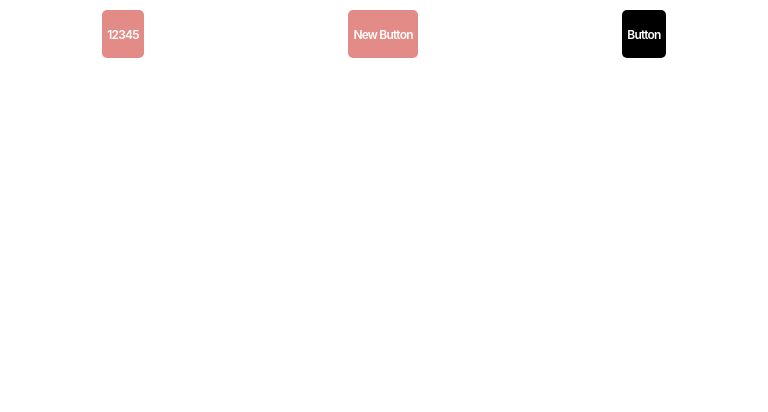
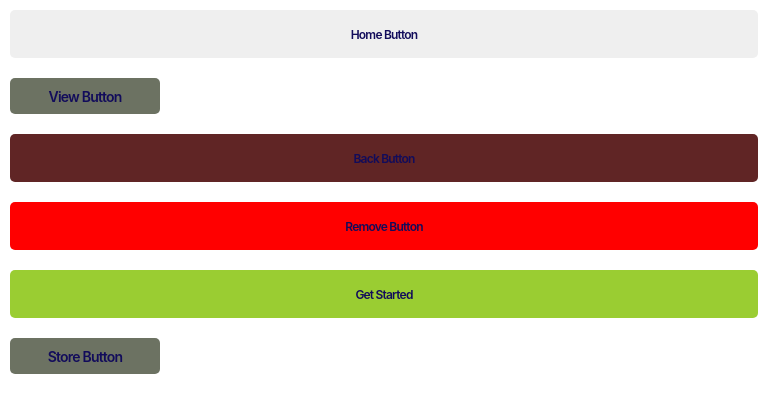
Before and after one commit to steamnp/bfs45, a React (Vite) app: page / in a window 768 px wide. Shown: the top 412 px of the page. Built offline with nearby package versions, Linux system fonts and the light colour scheme.

Commit message:
updated css and used media queries

```diff
--- a/src/component/button.css
+++ b/src/component/button.css
@@ -12,11 +12,11 @@
   display: inline-flex;
   justify-content: center;
   align-items: center;
-  min-width: 20px;
+  /* min-width: 20px; */
   height: 48px;
-  background-color: rgba(216, 91, 83, 0.7);
+  /* background-color: rgba(216, 91, 83, 0.7); */
   border: none;
-  padding: 5px 5px;
+  /* padding: 5px 5px; */
   border: none;
   font-family: 'Inter', Helvetica, sans-serif;
   font-size: 12px;
@@ -24,7 +24,7 @@
   letter-spacing: -0.8px;
   transition: all 0.3s;
   border-radius: 5px;
-  color: white;
+  color: rgb(18, 12, 91);
   user-select: none;
   -webkit-user-select: none;
 }
@@ -38,13 +38,12 @@
 
 .button--view {
   background-color: #d85b53;
-  width: 170px;
+  /* width: 170px;
   height: 40px;
-  margin-right: 40px;
+  margin-right: 40px; */
 }
 
 .button--view:hover {
-  width: 175px;
   box-shadow: 6px 0px 0px rgb(255, 255, 255, 0.2);
 }
 
@@ -52,24 +51,44 @@
 .button--view--all {
   background-color: aqua;
 }
+.button--view:hover {
+  box-shadow: 6px 0px 0px rgb(255, 255, 255, 0.2);
+}
 
 .button--remove {
   background-color: red;
 }
+.button--remove:hover {
+  /* box-shadow: 6px 0px 0px rgba(27, 25, 25, 0.2); */
+}
 
 .button--back {
-  background-color: black;
+  background-color: rgb(96, 37, 37);
+}
+.button--back:hover {
+  box-shadow: 6px 0px 0px rgb(255, 255, 255, 0.2);
 }
 
 .button--get-started {
   background-color: yellowgreen;
 }
+.button--get-started {
+  box-shadow: 6px 0px 0px rgb(255, 255, 255, 0.2);
+}
 
 /* 0 - 480px */
 /* small screen -> mobile devices */
 @media only screen and (max-width: 480px) {
-  .button--view {
-    background-color: navy;
+  .container{
+
+    display: flex;
+    flex-direction: column;
+    align-items: center;
+    /* justify-content: center; */
+  }
+  .button {
+    background-color: rgb(125, 125, 170);
+    max-width: 280px;
   }
 }
 
@@ -77,26 +96,18 @@
 /* 481-768 */
 @media only screen and (min-width: 481px) and (max-width: 768px) {
   .button--view {
-    background-color: yellowgreen;
+    background-color: rgb(108, 114, 98);
     width: 150px;
     height: 36px;
     font-size: 14px;
   }
 }
 @media only screen and (min-width: 481px) and (max-width: 768px) {
+  .container{
+    display: flex;
+    flex-direction: column;
+  }
   .button {
     margin: 10px; /* Add some margin around each button */
   }
 }
-@media only screen and (min-width: 481px) and (max-width: 768px) {
-  .button {
-    display: block; /* Change button layout to block */
-    text-align: center; /* Center-align button content */
-  }
-}
-@media only screen and (min-width: 481px) and (max-width: 768px) {
-  .button {
-    display: block; /* Change button layout to block */
-    text-align: center; /* Center-align button content */
-  }
-}
--- a/src/component/button.jsx
+++ b/src/component/button.jsx
@@ -12,11 +12,11 @@ function Button({ type, children = 'Button' }) {
 
 export default Button
 
-const myName = 'Bikash'
+// const myName = 'Bikash'
 
 // `` -> backtick
 
 // intro
-const intro = `hello ${myName}`
+// const intro = `hello ${myName}`
 
 // `hello ${myName}` -> Template Literal
--- a/src/pages/home.jsx
+++ b/src/pages/home.jsx
@@ -4,10 +4,12 @@ import Store from './store'
 function Home() {
   return (
     <div className='container'>
-      <Button>12345</Button>
-      <Button type="view-all">New Button</Button>
-      <Button type="back" />
-       {/* <Store /> */}
+      <Button>Home Button</Button>
+      <Button type="view">View Button</Button>
+      <Button type="back"> Back Button </Button>
+      <Button type="remove">Remove Button</Button>
+      <Button type="get-started"> Get Started</Button>
+      <Store/>
     </div>
   )
 }
```
